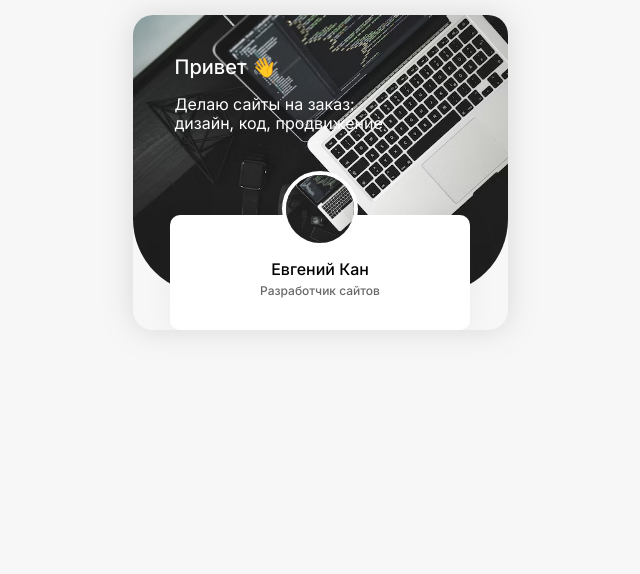
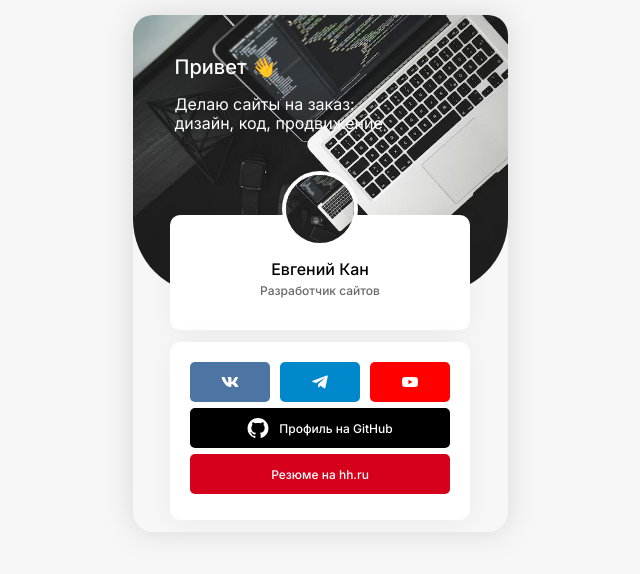
Before and after one commit to ykan84/taplink, a plain HTML site: page index.html in a window 1280 px wide. Shown: the whole page, without its empty margins (320-960 px from the left). Drawn offline with Linux system fonts and the light colour scheme.

Commit message:
add: buttons

```diff
--- a/css/style.css
+++ b/css/style.css
@@ -58,6 +58,50 @@ body {
   font-weight: 500;
   font-size: 12px;
   line-height: 15px;
-color: #686868;
-margin-top: 4px;
+  color: #686868;
+  margin-top: 4px;
 }
+.card {
+  background: #FFFFFF;
+  box-shadow: 0px 4px 30px rgba(0, 0, 0, 0.05);
+  border-radius: 10px;
+  margin-top: 12px;
+  margin-bottom: 12px;
+  padding: 20px;
+}
+.buttons {
+  display: flex;
+  justify-content: space-between;
+  max-width: 260px;
+  margin: auto;
+  gap: 10px;
+}
+.button {
+  background-color: #000;
+  display: flex;
+  align-items: center;
+  justify-content: center;
+  height: 40px;
+  flex-shrink: 1;
+  width: 100%;
+  border-radius: 5px;
+  text-decoration: none;
+  color: #FFFFFF;
+  font-weight: 500;
+  font-size: 12px;
+  line-height: 15px;
+  gap: 10px;
+  margin-bottom: 6px;
+}
+.button.vk {
+  background: #4C75A3;
+}
+.button.tg {
+  background: #0088CC;
+}
+.button.yt {
+  background: #FF0000;
+}
+.button.hh {
+  background: #d6001c;
+}
--- a/index.html
+++ b/index.html
@@ -25,6 +25,28 @@
         <p class="user-description">Разработчик сайтов</p>
       </div>
       <!-- /.user -->
+      <div class="card">
+        <div class="buttons">
+          <a href="https://vk.com" class="button vk">
+            <img src="img/icons/vk.svg" alt="vk" class="button-icon">
+          </a>
+          <a href="https://t.me" class="button tg">
+            <img src="img/icons/telegram.svg" alt="tg" class="button-icon">
+          </a>
+          <a href="https://youtube.com" class="button yt">
+            <img src="img/icons/youtube.svg" alt="yt" class="button-icon">
+          </a>
+        </div>
+        <!-- /.buttons -->
+        <a href="https://github.com/ykan84" class="button">
+          <img src="img/icons/github.svg" alt="git hub" class="button-icon">
+          <span class="button-text">Профиль на GitHub</span>
+        </a>
+        <a href="https://hh.ru" class="button hh">
+          <span class="button-text">Резюме на hh.ru</span>
+        </a>
+      </div>
+      <!-- /.card -->
     </div>
     <!-- /.container -->
   </div>
```
Also changed, not shown: img/icons/github.svg (added), img/icons/telegram.svg (added), img/icons/vk.svg (added), img/icons/youtube.svg (added).
